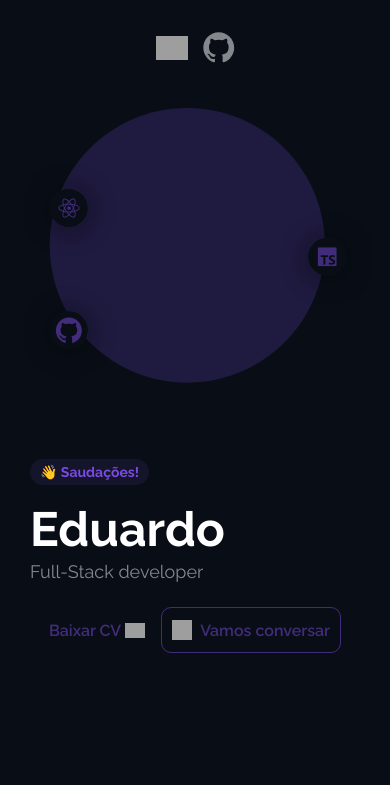
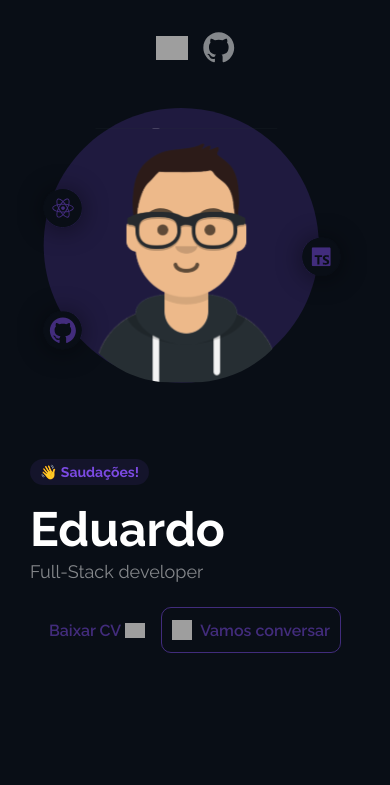
Before and after one commit to EduardoRag/eduardorag.github.io, a React (Vite) app: page / in a window 390 px wide. Shown: the top 785 px of the page. Built offline with nearby package versions, Linux system fonts and the light colour scheme; grey boxes are pictures that could not be loaded.

Commit message:
Add: Added avatar and a few ajustments on the height of the header

```diff
--- a/src/styles/header.module.scss
+++ b/src/styles/header.module.scss
@@ -109,8 +109,11 @@
         }
 
         .avatar {
-            max-width: 556px;
-            max-height: 515px;
+            img {
+                max-width: 556px;
+                max-height: 515px;
+
+            }
         }
 
         .contact-div {
@@ -175,7 +178,7 @@
 @media (max-width: 480px) {
     header {
         position: relative;
-        height: 100vh !important;
+        height: 85vh !important;
 
         padding: 38px 30px !important;
 
@@ -220,6 +223,7 @@
             }
 
             .avatar {
+                align-self: center;
                 order: 1;
                 width: 350px !important;
 
@@ -312,7 +316,7 @@
 
 @media (min-width: 769px) and (max-width: 970px) {
     header {
-        height: 650px !important;
+        height: 500px !important;
 
         nav {
             padding: 10px 15px !important;
```
Also changed, not shown: src/assets/avatar.svg.
